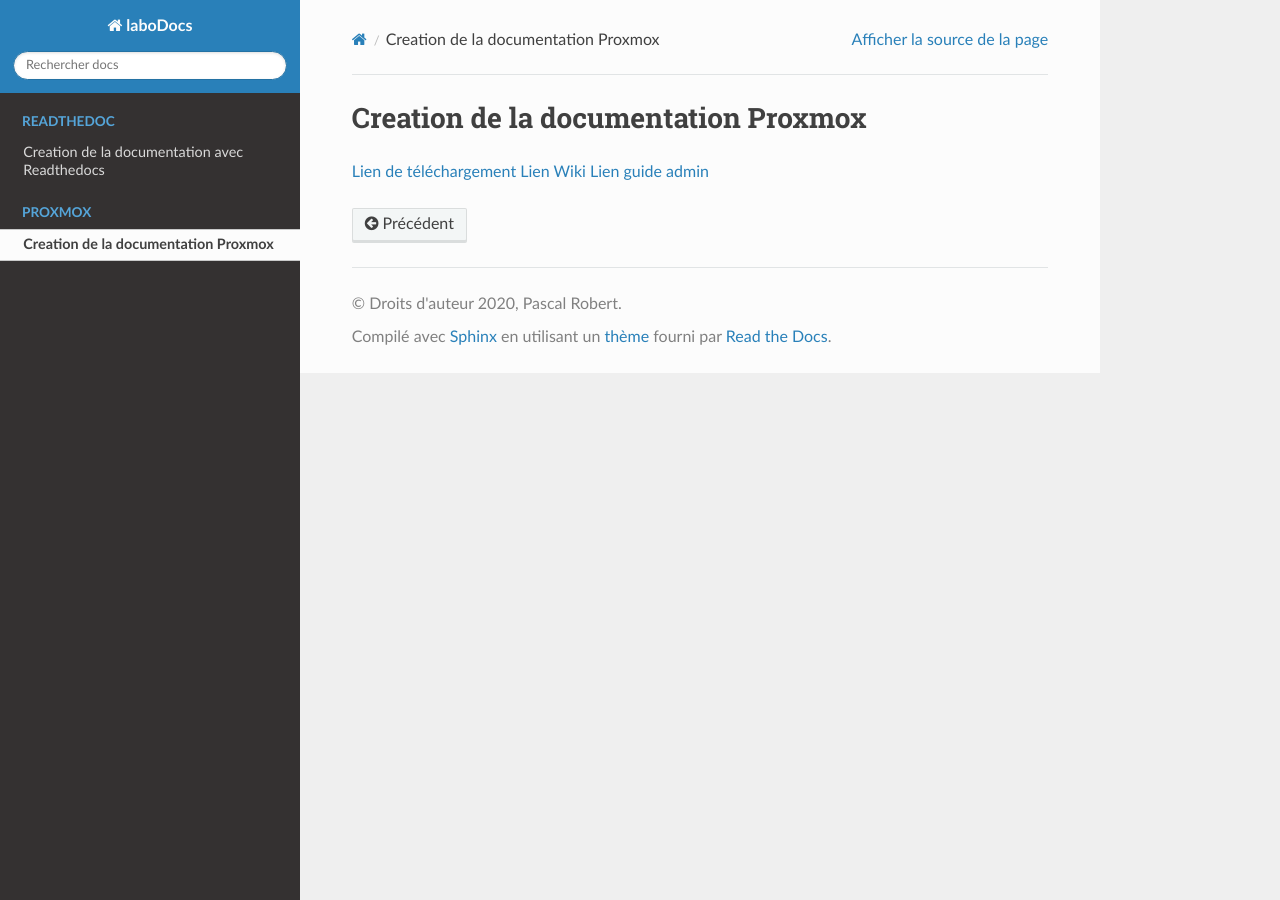
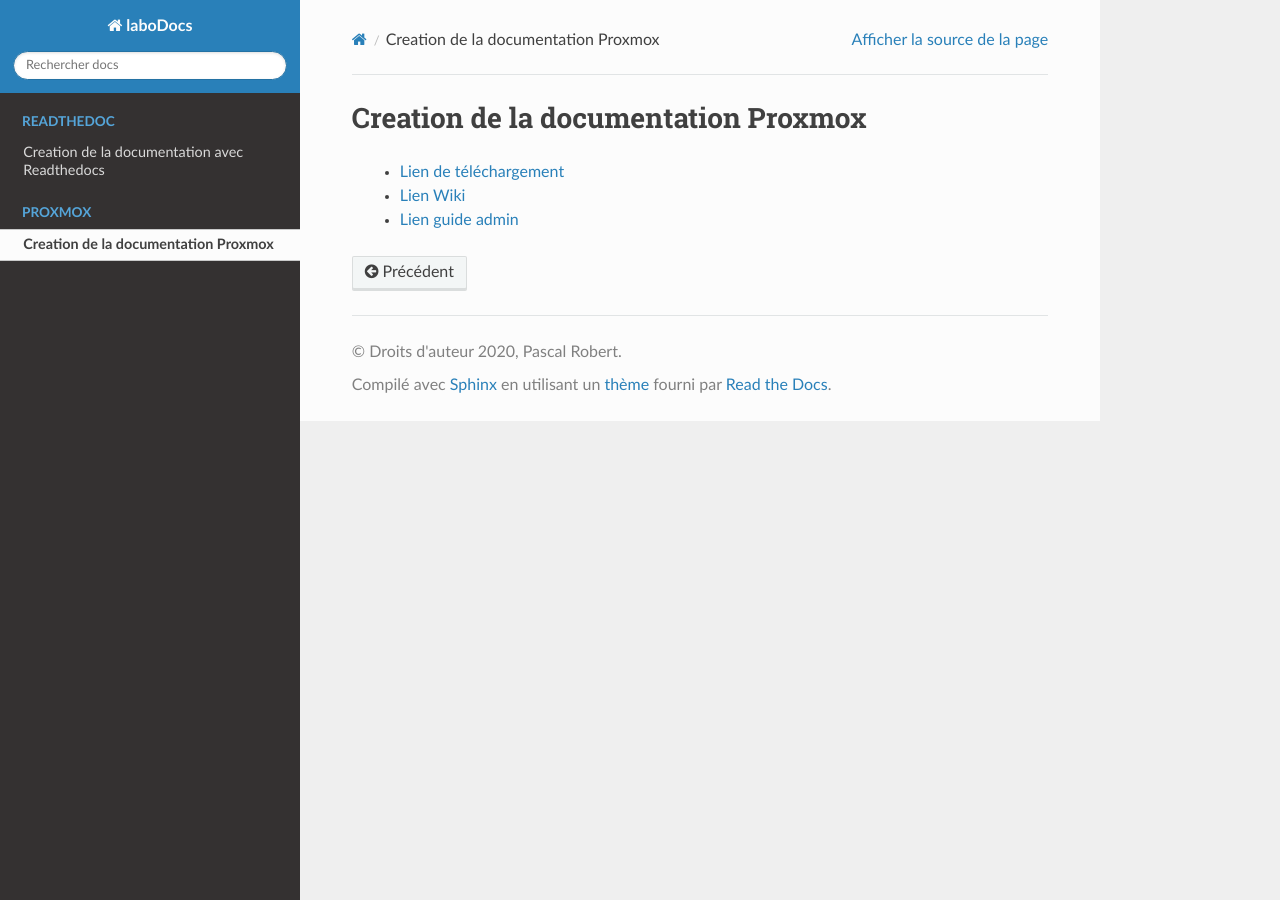
Before and after one commit to ROBERTPASCAL/LaboDocs, a Sphinx documentation site: the page built from docs/proxmox.rst, in a window 1280 px wide. Built offline with Sphinx 7.4.7 and the Read the Docs theme 2.0.0, drawn with Linux system fonts in a browser that asks for light colours.

```diff
--- a/docs/proxmox.rst
+++ b/docs/proxmox.rst
@@ -3,6 +3,6 @@
 Creation de la documentation Proxmox
 ====================================
 
-`Lien de téléchargement <https://proxmox.com/en/downloads/category/iso-images-pve>`_
-`Lien Wiki <https://pve.proxmox.com/wiki/Main_Page>`_
-`Lien guide admin <https://pve.proxmox.com/pve-docs/pve-admin-guide.html>`_
+ * `Lien de téléchargement <https://proxmox.com/en/downloads/category/iso-images-pve>`_
+ * `Lien Wiki <https://pve.proxmox.com/wiki/Main_Page>`_
+ * `Lien guide admin <https://pve.proxmox.com/pve-docs/pve-admin-guide.html>`_
```
